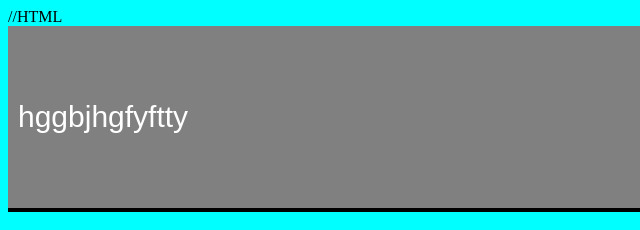
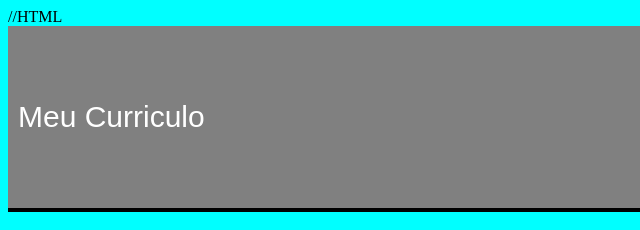
Before and after one commit to mariamerico-oss/Maria-chata, a plain HTML site: page index.html in a window 1280 px wide. Shown: the top 230 px of the page, 0-640 px from the left. Drawn offline with Linux system fonts and the light colour scheme; a web font is replaced by a local one.

Commit message:
fghftgkyh

```diff
--- a/index.html
+++ b/index.html
@@ -12,7 +12,7 @@
 </head>
 <body>
     <header>
-        <h3>hggbjhgfyftty</h3>
+        <h3>Meu Curriculo</h3>
 
         <ul> classs="nav">
            <li><a href= "inicio">inicio</a></li>
```
